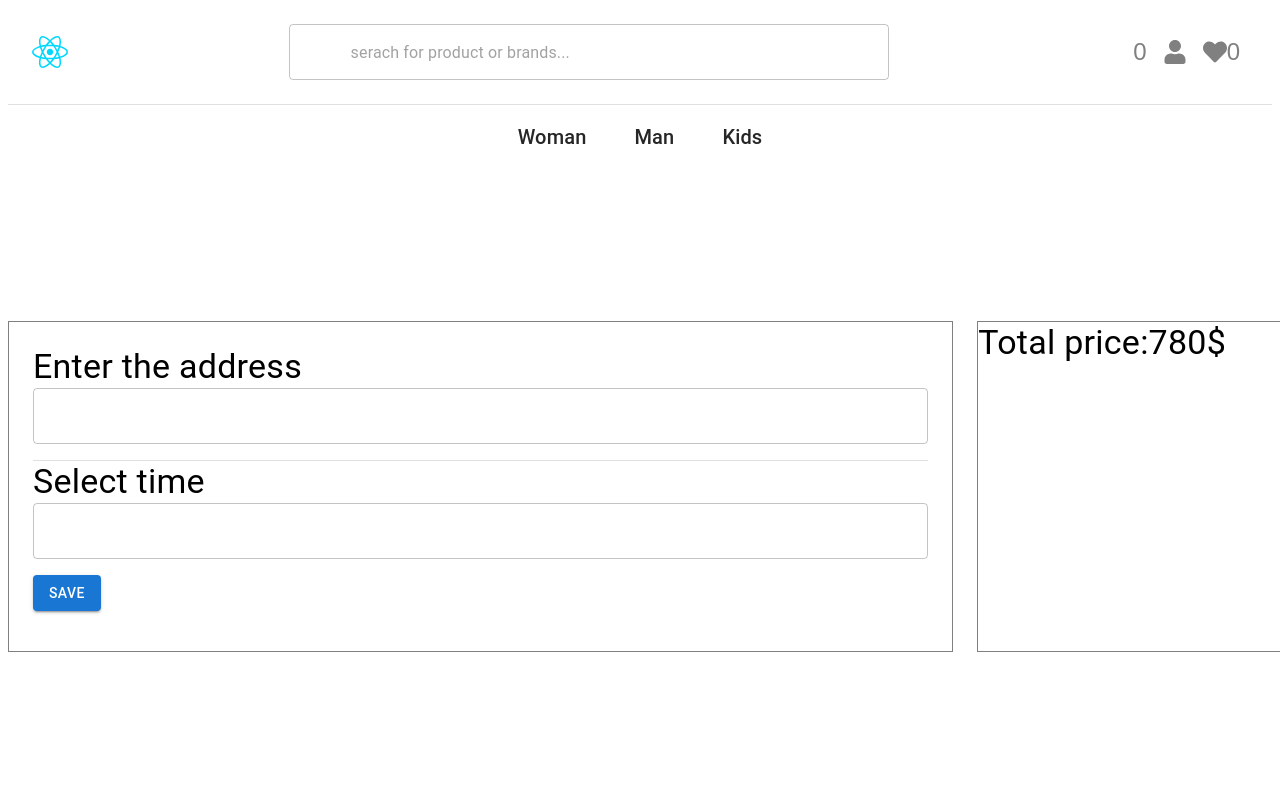
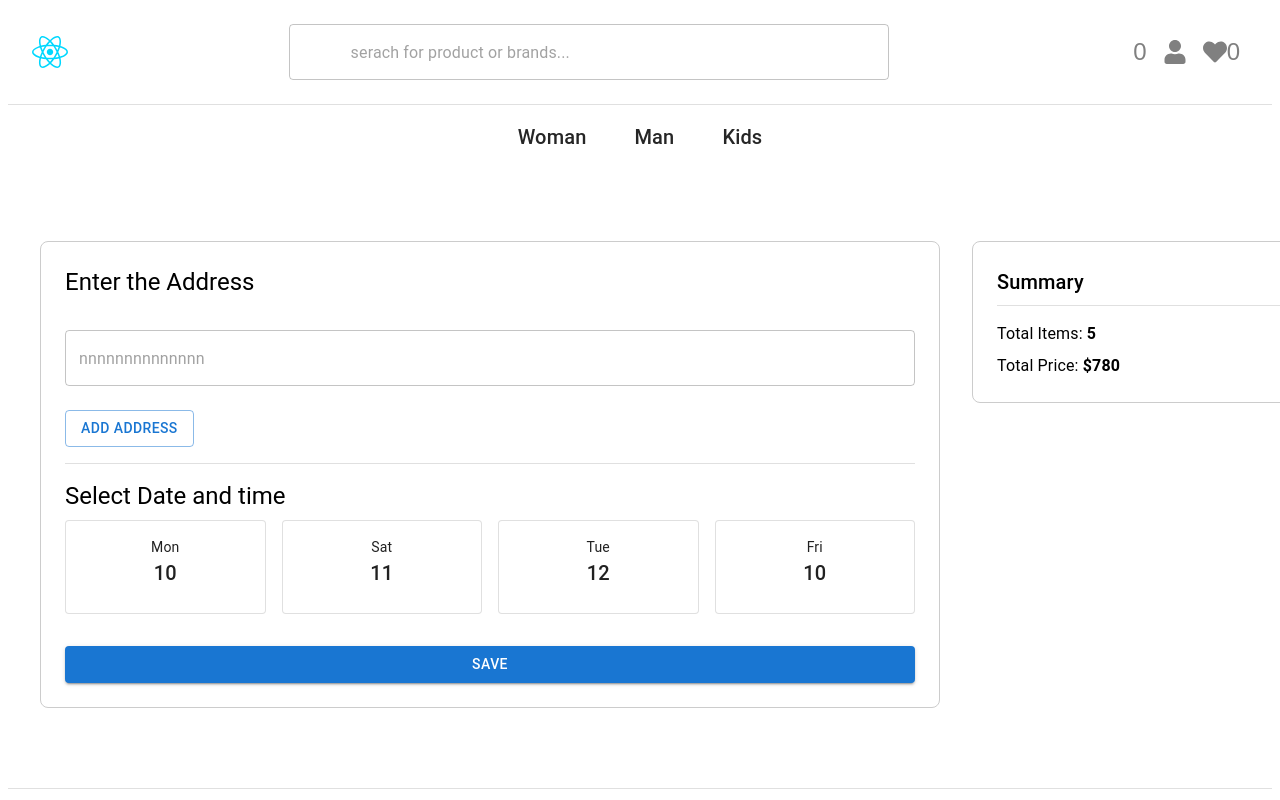
Before and after one commit to niloofar77/storeReact, a React (Vite) app: page /checkout in a window 1280 px wide. Shown: the top 800 px of the page. Built offline with nearby package versions, Linux system fonts and the light colour scheme; some icons are missing.

Commit message:
checkout ui changed

```diff
--- a/src/components/checkout/index.jsx
+++ b/src/components/checkout/index.jsx
@@ -1,43 +1,103 @@
-import { Box, Button, Divider, Grid, TextField, Typography } from "@mui/material";
+import {
+    Box,
+    Button,
+    Divider,
+    Grid,
+    TextField,
+    Typography,
+    Card,
+    CardContent,
+    Stack
+  } from "@mui/material";
 
-export default function CheckOut() {
+  export default function CheckOut() {
+      const cardData=[{
+        Day:"Mon",
+        date:10
 
-    return(<>
-    <Grid container spacing={3} sx={{my:20}}>
-        <Grid size={8} sx={{border:"1px solid gray",p:3}}>
-            <Grid size={12}>
-                <Typography variant="h4">Enter the address</Typography>
-            </Grid>
-            <Grid size={12}>
-                <TextField variant="outlined" fullWidth>address</TextField>
-            </Grid>
-            <Grid size={12} sx={{mt:2}}>
-                <Divider></Divider>
+    },{
+        Day:"Sat",
+        date:11
+    },{
+        Day:"Tue",
+        date:12
+    },{
+        Day:"Fri",
+        date:10
+    }
 
-            </Grid>
-            <Grid size={12}>
-                <Typography variant="h4">Select time </Typography>
-            </Grid>
-            <Grid size={12}>
-                <TextField variant="outlined" fullWidth>time</TextField>
-            </Grid>
-            <Grid size={12}>
-                <Button variant="contained" sx={{my:2}}> Save</Button>
-            </Grid>
-        </Grid>
-        <Grid size={4} sx={{border:"1px solid gray"}}>
-            <Grid size={12}>
-                <Typography variant="h4" fullWidth>Total price:780$</Typography>
-            </Grid>
+]
+    return (
+      <Box sx={{ my: 10, px: 4 }}>
+        <Grid container spacing={4}>
+          {/* Left Section */}
+          <Grid item size={8}>
+            <Box sx={{ border: "1px solid #ccc", borderRadius: 2, p: 3 }}>
+              <Typography variant="h5" gutterBottom>
+                Enter the Address
+              </Typography>
+              <TextField
+
+                variant="outlined"
+                fullWidth
+                sx={{ mb: 3,mt:3 }}
+                placeholder="nnnnnnnnnnnnnn"
+                inputProps={{ readOnly: true }}
+              />
+              <Button variant="outlined">Add address</Button>
+
+              <Divider sx={{ my: 2 }} />
 
 
+              <Typography variant="h5" gutterBottom>
+                Select Date and time
+              </Typography>
+              <Stack direction="row" spacing={2}>
+
+                {cardData.map((item, index) => (
+                  <Card
+                    key={index}
+                    variant="outlined"
+                    sx={{
+                      flex: 1,
+                      textAlign: "center",
+                      cursor: "pointer",
+                      '&:hover': {
+                        backgroundColor: "#f0f0f0"
+                      }
+                    }}
+                  >
+                    <CardContent>
+                      <Typography variant="body2">{item.Day}</Typography>
+                      <Typography variant="h6">{item.date}</Typography>
+                    </CardContent>
+                  </Card>
+                ))}
+              </Stack>
+
+              <Button variant="contained" fullWidth sx={{ mt: 4 }}>
+                Save
+              </Button>
+            </Box>
+          </Grid>
+
+          {/* Right Section */}
+          <Grid item size={4}>
+            <Box sx={{ border: "1px solid #ccc", borderRadius: 2, p: 3 }}>
+              <Typography variant="h6" gutterBottom>
+                Summary
+              </Typography>
+              <Divider sx={{ mb: 2 }} />
+
+              <Typography variant="body1" sx={{ mb: 1 }}>
+                Total Items: <strong>5</strong>
+              </Typography>
+              <Typography variant="body1">
+                Total Price: <strong>$780</strong>
+              </Typography>
+            </Box>
+          </Grid>
         </Grid>
-
-
-     </Grid>
-
-
-
-
-    </>)
-}
+      </Box>
+    );
+  }
```
